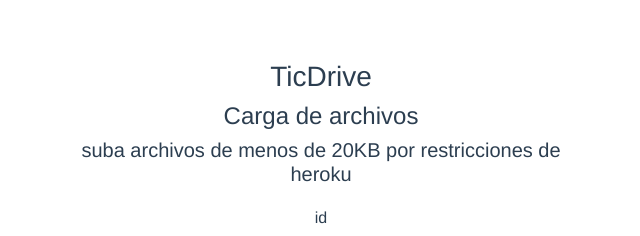
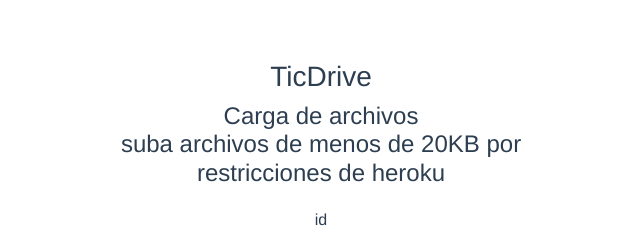
Before and after one commit to ArteInverso/TicDrive-Front-End, a Vue app: page / in a window 1280 px wide. Shown: the top 236 px of the page, without its empty margins (319-959 px from the left). Built offline with nearby package versions, Linux system fonts and the light colour scheme; no server answers; what vue-axios-cors would draw is missing.

Commit message:
aviso peso

```diff
--- a/src/App.vue
+++ b/src/App.vue
@@ -3,8 +3,7 @@
     <div class="container" style="width:600px">
       <div style="margin: 20px">
         <h3>TicDrive</h3>
-        <h4>Carga de archivos</h4>
-        <h5>suba archivos de menos de 20KB por restricciones de heroku</h5>
+        <h4>Carga de archivos <br> suba archivos de menos de 20KB por restricciones de heroku </h4>
       </div>
 
       <upload-files></upload-files>
```
